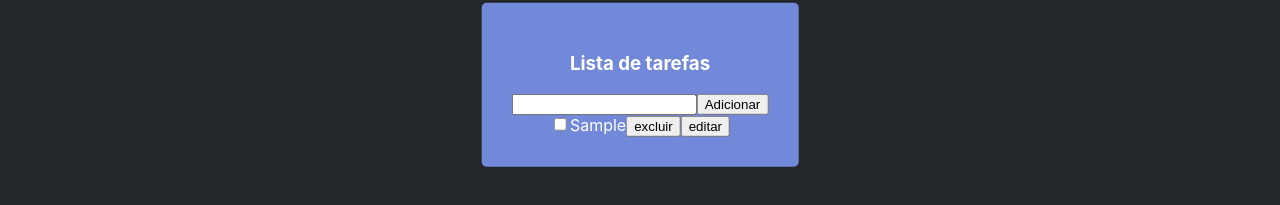
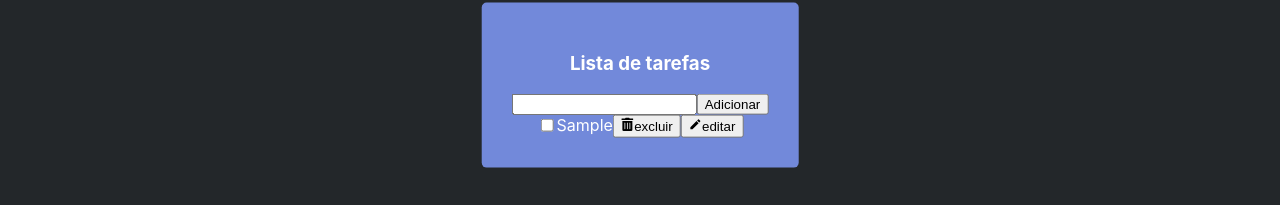
Before and after one commit to Leonardo-ST/desafio-v, a React (Create React App) app: page / in a window 1280 px wide. Both pictures are taken after typing "Sample" into the empty fields and a click on the button "Adicionar". Shown: the part 270-475 px from the top of the page. Built offline with nearby package versions, Linux system fonts and the light colour scheme.

Commit message:
adicionando icones

```diff
--- a/package.json
+++ b/package.json
@@ -6,9 +6,8 @@
     "@testing-library/jest-dom": "^5.17.0",
     "@testing-library/react": "^13.4.0",
     "@testing-library/user-event": "^13.5.0",
-    "react": "^18.3.1",
-    "react-dom": "^18.3.1",
     "react-head": "^3.4.2",
+    "react-icons": "^5.2.1",
     "react-router-dom": "^6.24.1",
     "react-scripts": "^5.0.1",
     "web-vitals": "^2.1.4"
--- a/src/components/items/TodoItem.js
+++ b/src/components/items/TodoItem.js
@@ -1,4 +1,6 @@
 import React from 'react';
+import { FaTrashAlt } from "react-icons/fa";
+import { MdModeEdit } from "react-icons/md";
 
 function TodoItem({ item, toggleComplete, deleteTodo, handleEdit }) {
   return (
@@ -11,8 +13,8 @@ function TodoItem({ item, toggleComplete, deleteTodo, handleEdit }) {
       <span style={{ textDecoration: item.completed ? 'line-through' : 'none' }}>
         {item.text}
       </span>
-      <button onClick={() => deleteTodo(item.id)}>excluir</button>
-      <button onClick={() => handleEdit(item.id, item.text)}>editar</button>
+      <button onClick={() => deleteTodo(item.id)}><FaTrashAlt />excluir</button>
+      <button onClick={() => handleEdit(item.id, item.text)}><MdModeEdit />editar</button>
     </div>
   );
 }
--- a/src/index.js
+++ b/src/index.js
@@ -3,6 +3,9 @@ import ReactDOM from 'react-dom/client';
 import './css/index.css';
 import App from './App';
 import reportWebVitals from './reportWebVitals';
+
+
+
 
 const root = ReactDOM.createRoot(document.getElementById('root'));
 root.render(
```
Also changed, not shown: 1 other file (tests, documents, lock files or other folders).
